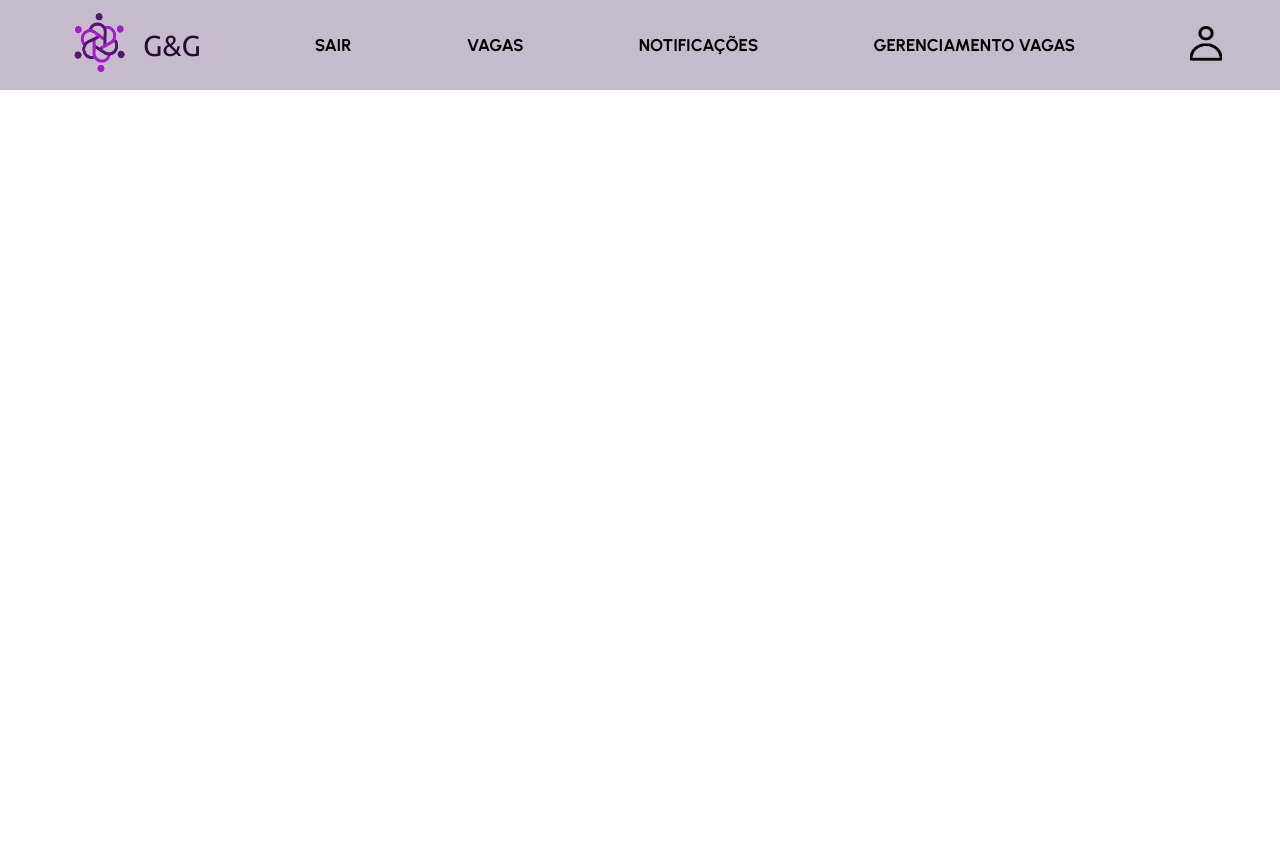
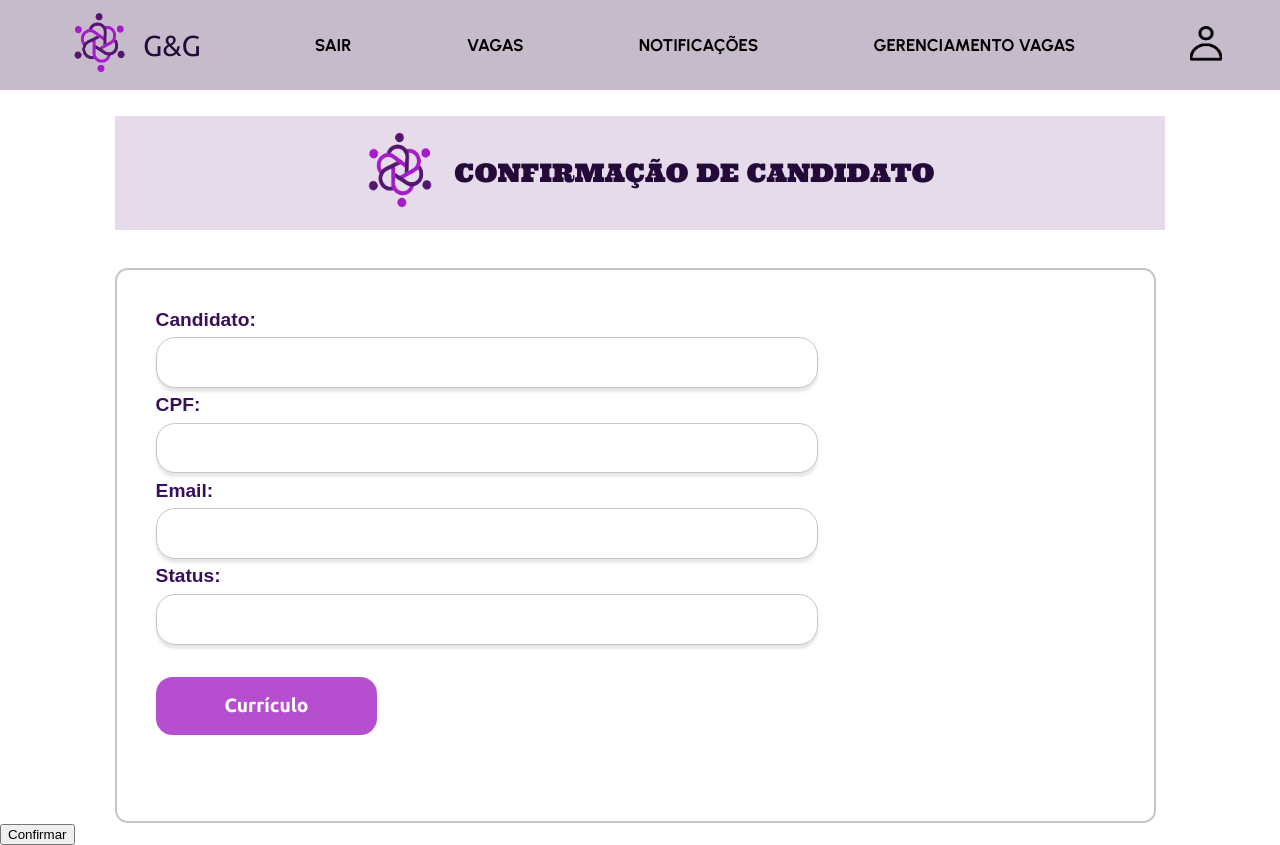
Before and after one commit to myslium/tcc-g-g, a React (Create React App) app: page /admin/confirmacao in a window 1280 px wide. Before the commit the page ends 800 px from the top, so only its background shows below. Built offline with nearby package versions, Linux system fonts and the light colour scheme; sample sign-in values are in the browser's storage; a web font is replaced by a local one.

Commit message:
só pra dar pull

```diff
--- a/package.json
+++ b/package.json
@@ -8,6 +8,7 @@
     "@testing-library/react": "^13.4.0",
     "@testing-library/user-event": "^13.5.0",
     "axios": "^1.7.7",
+    "date-fns": "^4.1.0",
     "moment": "^2.30.1",
     "props": "^0.3.0",
     "react": "^18.3.1",
--- a/src/admin/confirmacao/index.jsx
+++ b/src/admin/confirmacao/index.jsx
@@ -1,4 +1,5 @@
 import Cabecalho from '../../componentes/cabeçalho'
+import TituloMenor from '../../componentes/titulomenor';
 import './index.scss'
 import { useNavigate } from 'react-router-dom';
 
@@ -25,6 +26,29 @@ export default function ConfirmarCandidato() {
              titulo4='Gerenciamento Vagas'
              link4='/admin/gerenciamento'
             />
+
+            <TituloMenor titulo='Confirmação de candidato'/>
+
+            <section className='formulario'>
+                <div className='inputs'>
+                    <label>Candidato:</label>
+                    <input type="text" />
+                    <label>CPF:</label>
+                    <input type="text" />
+                    <label>Email:</label>
+                    <input type="text" />
+                    <label>Status:</label>
+                    <input type="text" />
+
+                    <div>
+                         <button>Currículo</button>
+                    </div>
+
+                </div>
+            </section>
+            <div className='botao'>
+                <button>Confirmar</button>
+            </div>
         </div>
     )
 }
--- a/src/admin/confirmacao/index.scss
+++ b/src/admin/confirmacao/index.scss
@@ -0,0 +1,68 @@
+.pagina-confirmar {
+
+    .formulario {
+        margin: 3vw 9vw 0vw 9vw;
+        width: 75vw;
+        height: 37vw;
+        border: 0.2vw solid #C7C4C4;
+        border-radius: 1vw;
+        padding: 3vw;
+
+        .inputs {
+            display: flex;
+            flex-direction: column;
+            gap: 0.5vw;
+
+            label {
+                font-family: 'Montserrat', sans-serif;
+                font-weight: 600;
+                color: #380f5a;
+                font-size: 1.5vw;
+
+            }
+
+            input {
+                width: 50vw;
+                height: 3.5vw;
+                padding: 0.4vw 1vw;
+                border-radius: 1.5vw;
+                border: 0.15vw solid #C7C4C4;
+                outline: none;
+                padding: 2px 10px;
+                font-family: 'Montserrat', sans-serif;
+                font-size: 1.3vw;
+                color: #313131;
+                font-weight: 500;
+                box-shadow: 0vw 0.3vw 3px #e6e6e6;
+
+            }
+
+            div {
+                margin-top: 2vw;
+                button {
+                    padding: 1vw 5vw;
+                    background-color: #B54FCF;
+                    border-radius: 1.3vw;
+                    border: 5px solid #B54FCF;
+                    color: #fff;
+                    font-family: 'Ubuntu', sans-serif;
+                    font-size: 1.5vw;
+                    font-weight: 600;
+                    transition: 0.3s ease-in-out;
+                }
+
+                button:hover{
+
+                        background-color: #240A39;
+                        color: white;
+                        transform: translateY(-2px);
+                        transition: all 0.3s ease;
+                        border: 5px solid #240A39;
+
+                }
+            }
+
+        }
+
+    }
+}
--- a/src/admin/gerenciandovagas/index.jsx
+++ b/src/admin/gerenciandovagas/index.jsx
@@ -4,10 +4,12 @@ import { useEffect, useState } from 'react'
 import axios from 'axios'
 import { Link, useNavigate } from 'react-router-dom'
 import TituloMenor from '../../componentes/titulomenor'
+import { format, isBefore } from 'date-fns'
 
 export default function VagasAdmin() {
     const [vagas, setVagas] = useState([])
     const [candidatos, setCandidatos] = useState([])
+    const [tempo, setTempo] = useState('')
     const navigate = useNavigate();
 
     function reset() {
@@ -19,6 +21,17 @@ export default function VagasAdmin() {
         const url = `http://localhost:5010/vagas`
         const resp = await axios.get(url)
         setVagas(resp.data)
+
+        let partesData = resp.data.data_vencimento ? resp.data.data_vencimento.split('T')[0] : '';
+        let dataVencimento = new Date(partesData[2], partesData[1] - 1, partesData[0]);
+        if(dataVencimento < new Date()) {
+            setTempo("Fechada");
+        }
+        else {
+            setTempo('Em andamento')
+        }
+
+
     }
 
     async function buscarCandidatos() {
@@ -26,6 +39,9 @@ export default function VagasAdmin() {
         const resp = await axios.get(url)
         setCandidatos(resp.data)
     }
+
+
+
 
     useEffect(() => {
         vagasCandidatos()
@@ -77,7 +93,7 @@ export default function VagasAdmin() {
                         </div>
 
                         <div className='tempo'>
-                            <h2>Fechada</h2>
+                            <h2>{tempo}</h2>
                         </div>
                     </section>
                 )
```
Also changed, not shown: 1 other file (tests, documents, lock files or other folders).
